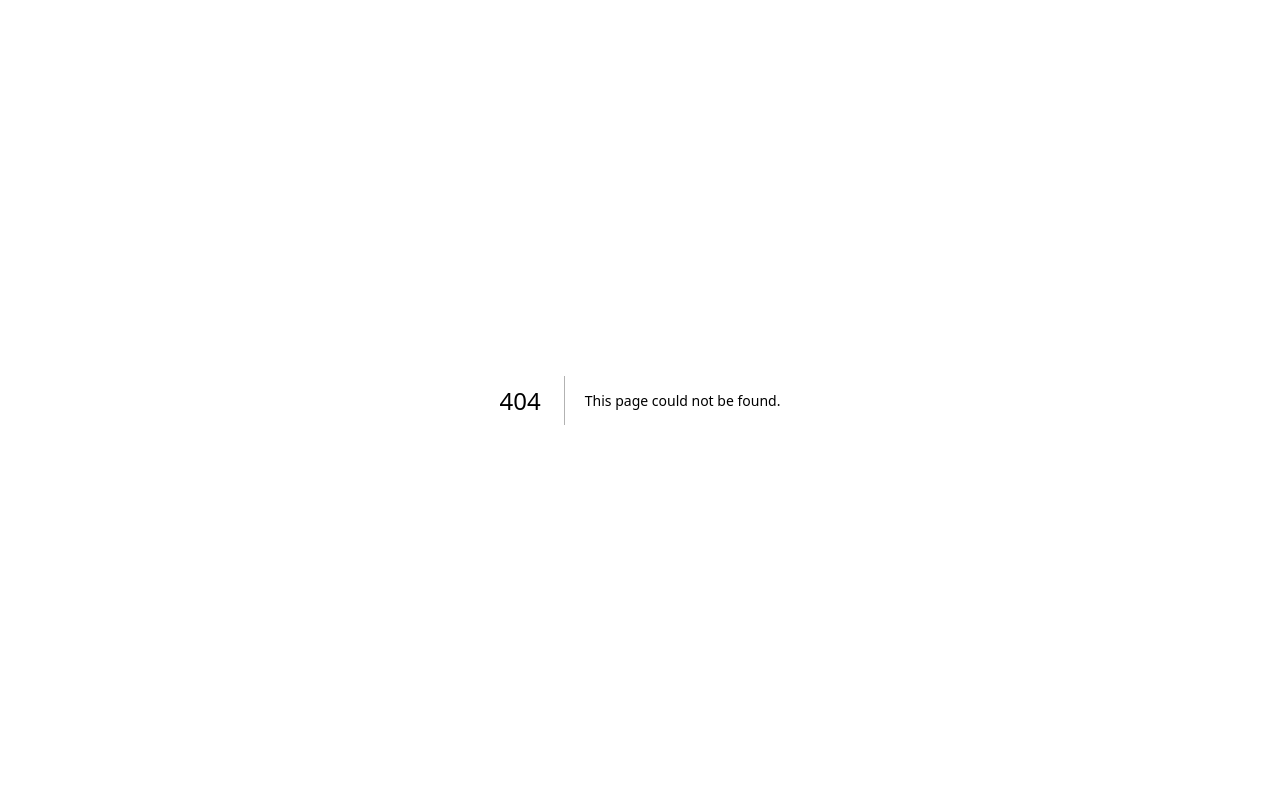
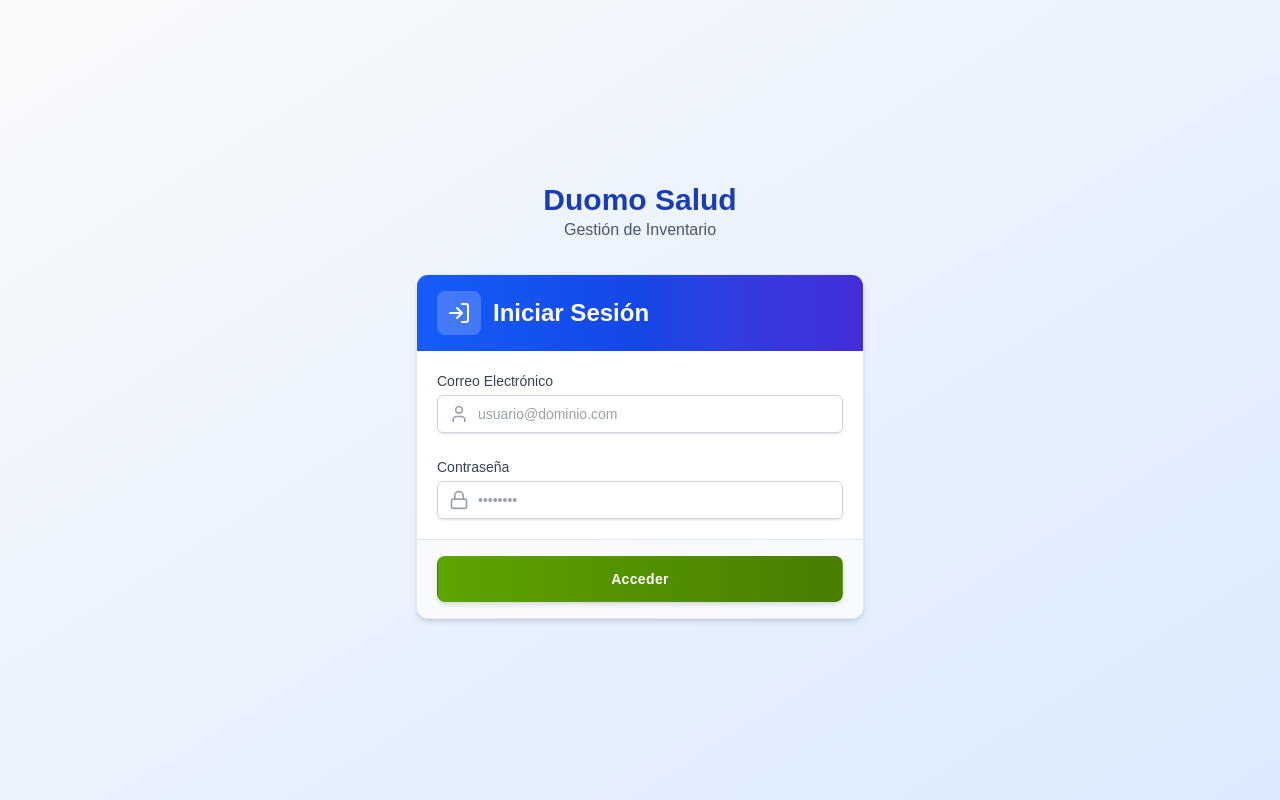
Before and after one commit to GGonzalezGG/capstone-front-inv, a Next.js app: page /login in a window 1280 px wide. Before the commit this address had no page. Built offline with nearby package versions, Linux system fonts and the light colour scheme.

Commit message:
Página de login
Página de login

```diff
--- /dev/null
+++ b/app/components/features/LoginForm.tsx
@@ -0,0 +1,98 @@
+"use client";
+
+import React, { useState } from 'react';
+import { User, Lock, LogIn } from 'lucide-react';
+import Card from '../ui/Card';
+import Input from '../ui/Input';
+import Button from '../ui/Button';
+import Spinner from '../ui/Spinner';
+
+/**
+ * Propiedades para el formulario de login.
+ * onLogin es una función que maneja la lógica de autenticación.
+ */
+interface LoginFormProps {
+  onLogin: (email: string, pass: string) => Promise<void>;
+  isLoading: boolean;
+  error: string | null;
+}
+
+const LoginForm: React.FC<LoginFormProps> = ({ onLogin, isLoading, error }) => {
+  const [email, setEmail] = useState('');
+  const [password, setPassword] = useState('');
+
+  const handleSubmit = (e: React.FormEvent) => {
+    e.preventDefault();
+    if (isLoading) return;
+    onLogin(email, password);
+  };
+
+  return (
+    <Card className="max-w-md w-full">
+      <form onSubmit={handleSubmit}>
+        <Card.Header>
+          <div className="flex items-center space-x-3">
+            <div className="bg-white/20 backdrop-blur-sm rounded-lg p-2.5">
+              <LogIn className="w-6 h-6 text-white" />
+            </div>
+            <h2 className="text-2xl font-bold text-white">
+              Iniciar Sesión
+            </h2>
+          </div>
+        </Card.Header>
+
+        <Card.Body className="space-y-6">
+          <Input
+            id="email"
+            label="Correo Electrónico"
+            name="email"
+            type="email"
+            placeholder="usuario@dominio.com"
+            value={email}
+            onChange={(e) => setEmail(e.target.value)}
+            icon={<User className="w-5 h-5" />}
+            disabled={isLoading}
+            required
+          />
+          <Input
+            id="password"
+            label="Contraseña"
+            name="password"
+            type="password"
+            placeholder="••••••••"
+            value={password}
+            onChange={(e) => setPassword(e.target.value)}
+            icon={<Lock className="w-5 h-5" />}
+            disabled={isLoading}
+            required
+          />
+          {error && (
+            <p className="text-sm text-red-600 text-center p-3 bg-red-50 rounded-lg border border-red-200">
+              {error}
+            </p>
+          )}
+        </Card.Body>
+
+        <Card.Footer>
+          <Button
+            type="submit"
+            variant="primary"
+            disabled={isLoading}
+            className="w-full flex items-center justify-center space-x-2 px-4 py-3"
+          >
+            {isLoading ? (
+              <>
+                <Spinner size="sm" />
+                <span>Validando...</span>
+              </>
+            ) : (
+              <span>Acceder</span>
+            )}
+          </Button>
+        </Card.Footer>
+      </form>
+    </Card>
+  );
+};
+
+export default LoginForm;
--- /dev/null
+++ b/app/login/page.tsx
@@ -0,0 +1,56 @@
+"use client";
+
+import React, { useState } from 'react';
+import LoginForm from '../components/features/LoginForm';
+
+// import Image from 'next/image';
+
+const LoginPage = () => {
+  const [isLoading, setIsLoading] = useState(false);
+  const [error, setError] = useState<string | null>(null);
+
+  /**
+   * Simulación de la lógica de login.
+   * Reemplaza esto con tu llamada real a la API.
+   */
+  const handleLogin = async (email: string, pass: string) => {
+    setIsLoading(true);
+    setError(null);
+
+    // Simular una llamada a la API
+    await new Promise(resolve => setTimeout(resolve, 2000));
+
+    // Lógica de validación de ejemplo
+    if (email === "admin@duomo.cl" && pass === "1234") {
+      console.log("Login exitoso!");
+      // Aquí redirigirías al dashboard:
+      // router.push('/dashboard');
+      alert('¡Login Exitoso! Redirigiendo...');
+    } else {
+      console.log("Credenciales incorrectas");
+      setError("Email o contraseña incorrectos. Inténtalo de nuevo.");
+    }
+
+    setIsLoading(false);
+  };
+
+  return (
+    <div className="flex flex-col items-center justify-center min-h-screen bg-gradient-to-br from-gray-50 to-blue-100 p-4">
+      <div className="mb-8">
+        {}
+        <h1 className="text-3xl font-bold text-blue-800">
+          Duomo Salud
+        </h1>
+        <p className="text-gray-600 text-center">Gestión de Inventario</p>
+      </div>
+
+      <LoginForm
+        onLogin={handleLogin}
+        isLoading={isLoading}
+        error={error}
+      />
+    </div>
+  );
+};
+
+export default LoginPage;
--- a/package.json
+++ b/package.json
@@ -8,6 +8,7 @@
     "start": "next start"
   },
   "dependencies": {
+    "lucide-react": "^0.552.0",
     "next": "15.5.6",
     "react": "19.1.0",
     "react-dom": "19.1.0",
```
Also changed, not shown: 1 other file (tests, documents, lock files or other folders).
